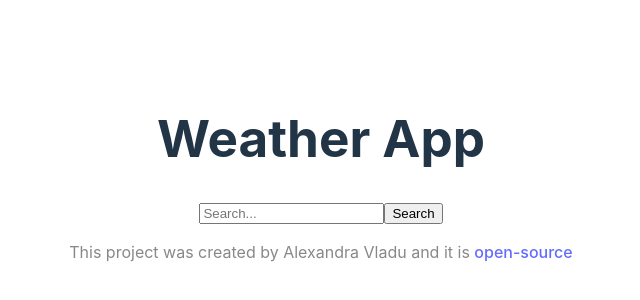
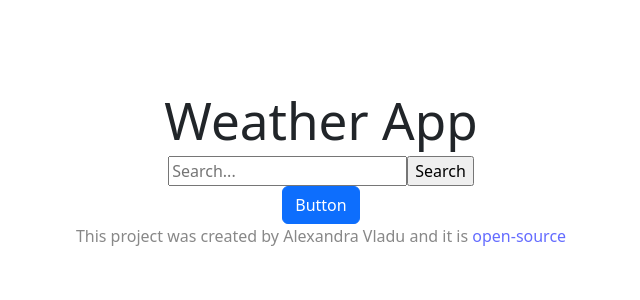
Before and after one commit to alexandravladu/react-weather-app, a React (Vite) app: page / in a window 1280 px wide. Shown: the part 222-522 px from the top of the page, without its empty margins (319-959 px from the left). Built offline with nearby package versions, Linux system fonts and the light colour scheme; no server answers.

Commit message:
added bootstrap

```diff
--- a/package.json
+++ b/package.json
@@ -11,6 +11,7 @@
   },
   "dependencies": {
     "axios": "^1.7.7",
+    "bootstrap": "^5.3.3",
     "react": "^18.3.1",
     "react-dom": "^18.3.1"
   },
@@ -24,6 +25,7 @@
     "eslint-plugin-react-hooks": "^5.1.0-rc.0",
     "eslint-plugin-react-refresh": "^0.4.12",
     "globals": "^15.9.0",
+    "sass": "^1.81.0",
     "vite": "^5.4.8"
   }
 }
--- a/src/App.jsx
+++ b/src/App.jsx
@@ -5,17 +5,18 @@
 
 
   return (
-    <>
-      <div>
+    <div className='App'>
+      <div className='container'>
         <h1> Weather App </h1>
         <Weather />
+        <button className='btn btn-primary'>Button </button>
         <a href="https://vitejs.dev" target="_blank"> </a>
       </div>
       <p className="read-the-docs">
         This project was created by Alexandra Vladu and it is {" "}
         <a href="https://github.com/alexandravladu/react-weather-app" target="_blank">open-source</a>
       </p>
-    </>
+    </div>
   )
 }
 
--- a/src/Weather.jsx
+++ b/src/Weather.jsx
@@ -1,3 +1,4 @@
+// eslint-disable-next-line no-unused-vars
 import React, {useState} from "react";
 import axios from "axios";
 
--- a/src/main.jsx
+++ b/src/main.jsx
@@ -1,7 +1,9 @@
+import 'bootstrap/dist/css/bootstrap.min.css';
 import { StrictMode } from 'react'
 import { createRoot } from 'react-dom/client'
 import App from './App.jsx'
 import './index.css'
+
 
 createRoot(document.getElementById('root')).render(
   <StrictMode>
```
Also changed, not shown: 1 other file (tests, documents, lock files or other folders).
